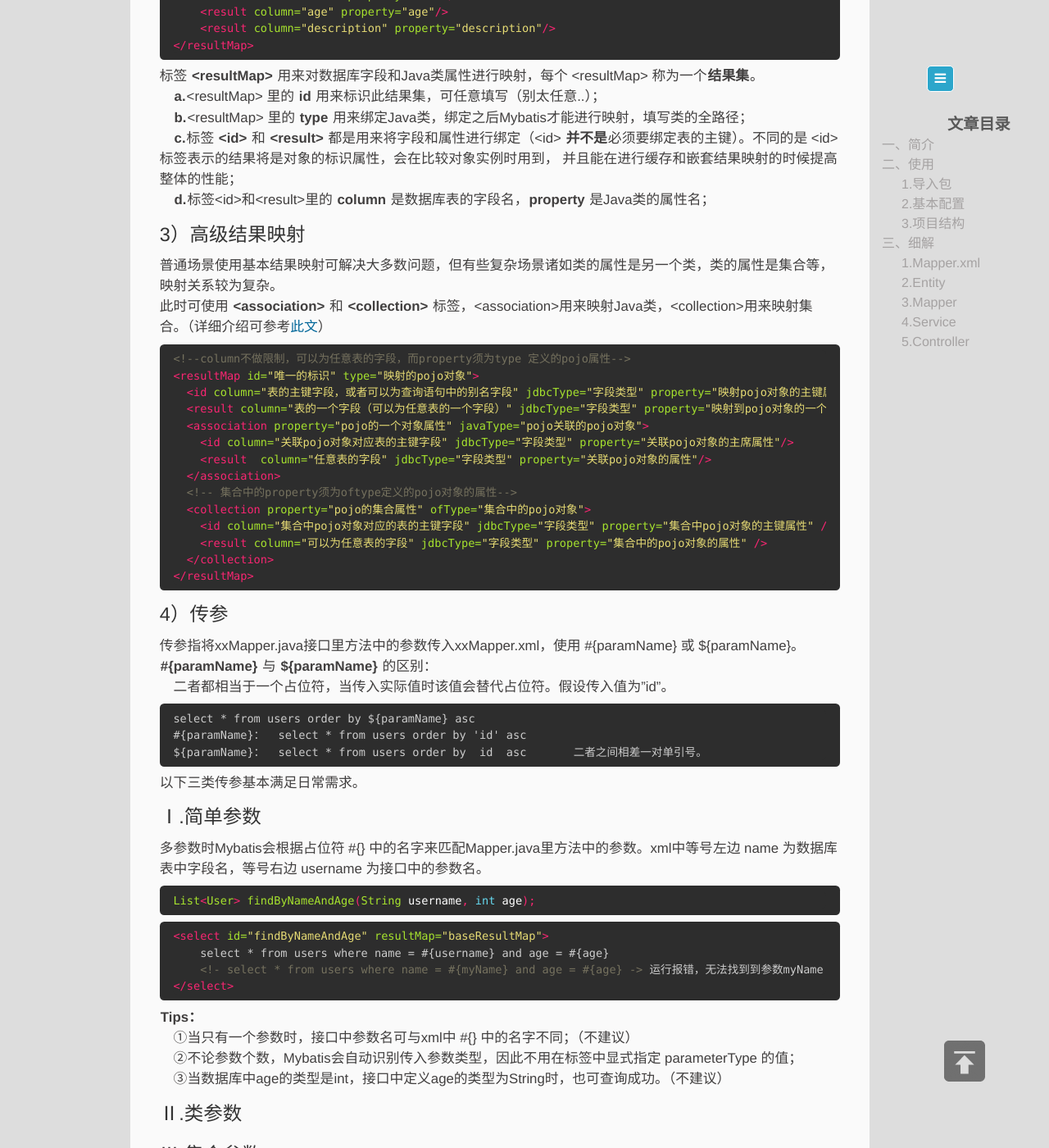
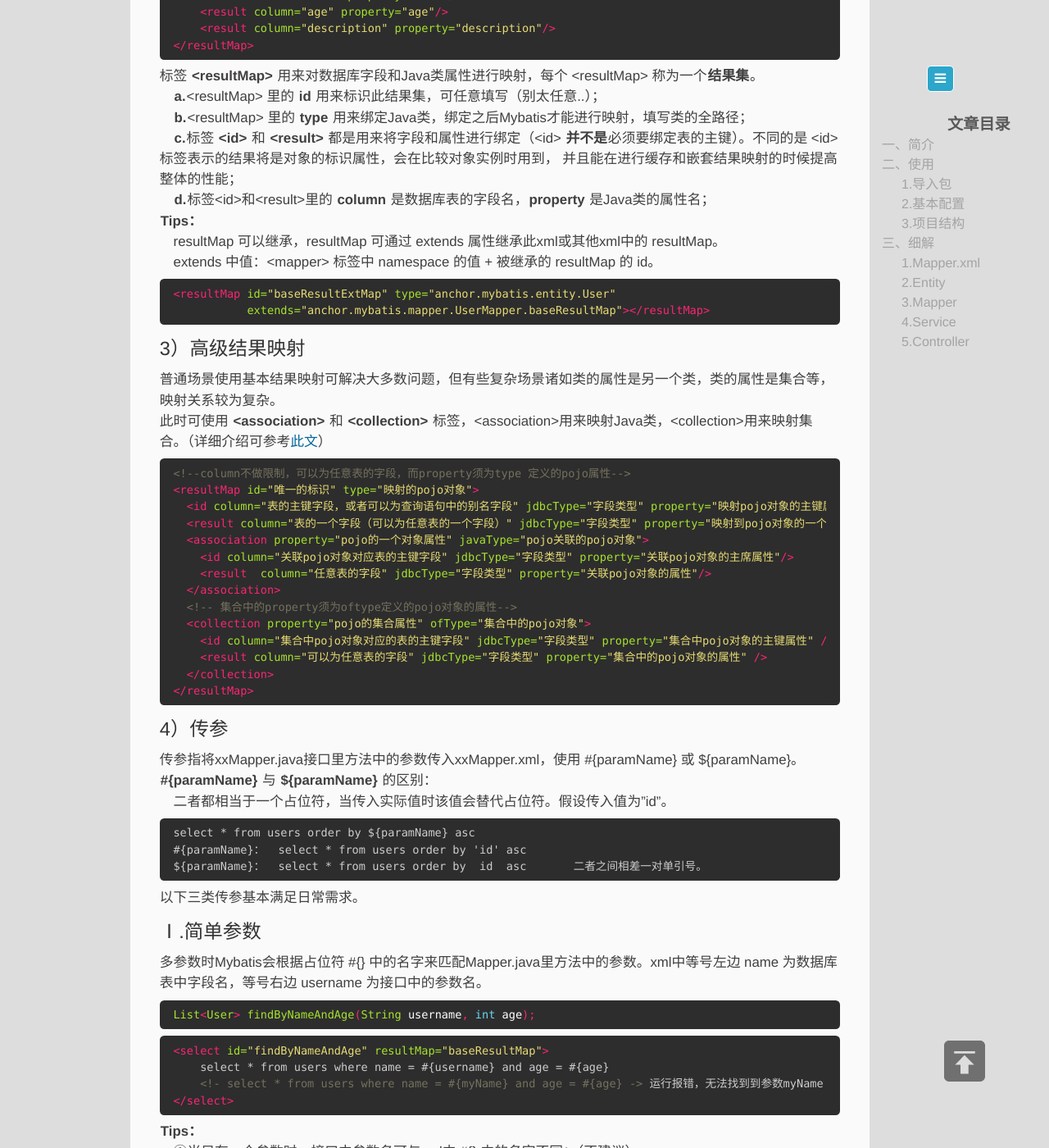
Before and after one commit to memorate/memorate.github.io, a Jekyll site: the page built from _posts/2019-12-31-spring-boot-mybatis.markdown, in a window 1280 px wide and 1400 px high, scrolled down 3249 px. Shown: the whole window at 82% size. Built offline with Jekyll 4.4.1, drawn with Linux system fonts in a browser that asks for light colours; some of the changed text lies outside the part shown.

Commit message:
增加mybatis内容

````diff
--- a/_posts/2019-12-31-spring-boot-mybatis.markdown
+++ b/_posts/2019-12-31-spring-boot-mybatis.markdown
@@ -112,6 +112,13 @@ Tips：可将多个xml指向同一个接口，增删查改语句中的id不同
 　**c.**标签 **\<id>** 和 **\<result>** 都是用来将字段和属性进行绑定（\<id> **并不是**必须要绑定表的主键）。不同的是 \<id> 标签表示的结果将是对象的标识属性，会在比较对象实例时用到，
 并且能在进行缓存和嵌套结果映射的时候提高整体的性能；
 　**d.**标签\<id>和\<result>里的 **column** 是数据库表的字段名，**property** 是Java类的属性名；
+**Tips：**
+　resultMap 可以继承，resultMap 可通过 extends 属性继承此xml或其他xml中的 resultMap。
+　extends 中值：\<mapper> 标签中 namespace 的值 + 被继承的 resultMap 的 id。
+```xml
+<resultMap id="baseResultExtMap" type="anchor.mybatis.entity.User"
+           extends="anchor.mybatis.mapper.UserMapper.baseResultMap"></resultMap>
+```
 #### 3）高级结果映射
 普通场景使用基本结果映射可解决大多数问题，但有些复杂场景诸如类的属性是另一个类，类的属性是集合等，映射关系较为复杂。
 此时可使用 **\<association>** 和 **\<collection>** 标签，\<association>用来映射Java类，\<collection>用来映射集合。（详细介绍可参考[此文](https://www.cnblogs.com/kenhome/p/7764398.html)）
@@ -157,6 +164,17 @@ List<User> findByNameAndAge(String username, int age);
 　②不论参数个数，Mybatis会自动识别传入参数类型，因此不用在标签中显式指定 parameterType 的值；
 　③当数据库中age的类型是int，接口中定义age的类型为String时，也可查询成功。（不建议）
 ##### Ⅱ.类参数
+顾名思义，传入的参数是一个Java类。
+可以通过属性 parameterType 显式指定入参的类型（值为类的全路径），也可不指明，Mybatis会自行处理。
+\#{} 内的内容必须与类的属性名相同，否则无法匹配到。
+```java
+List<User> findByUser(User user);
+```
+```xml
+<select id="findByUser" resultMap="baseResultMap">    <!- 未使用parameterType显式指明 ->
+    select * from users where name = #{name} and age = #{age}
+</select>
+```
 ##### Ⅲ.集合参数
 #### 5）SQL片段
 可在xml中使用 **\<sql>** 标签将重复的sql语句提取出来，通过 **\<include refid="something">** 标签引用，来达到重用的目的。
````
